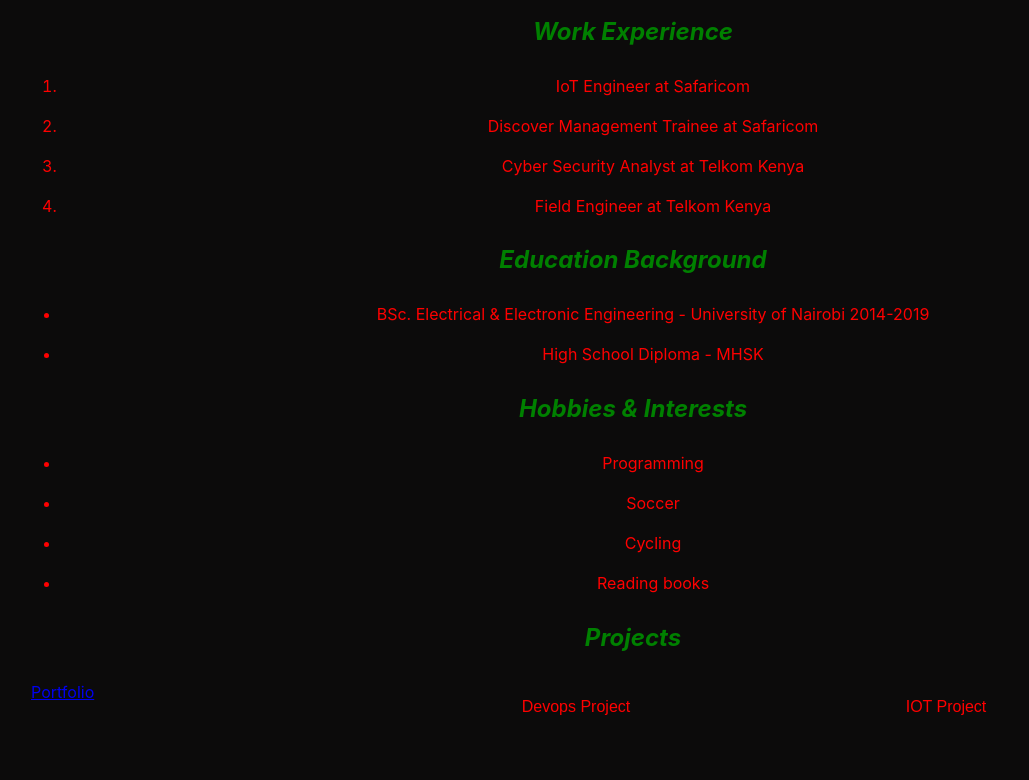
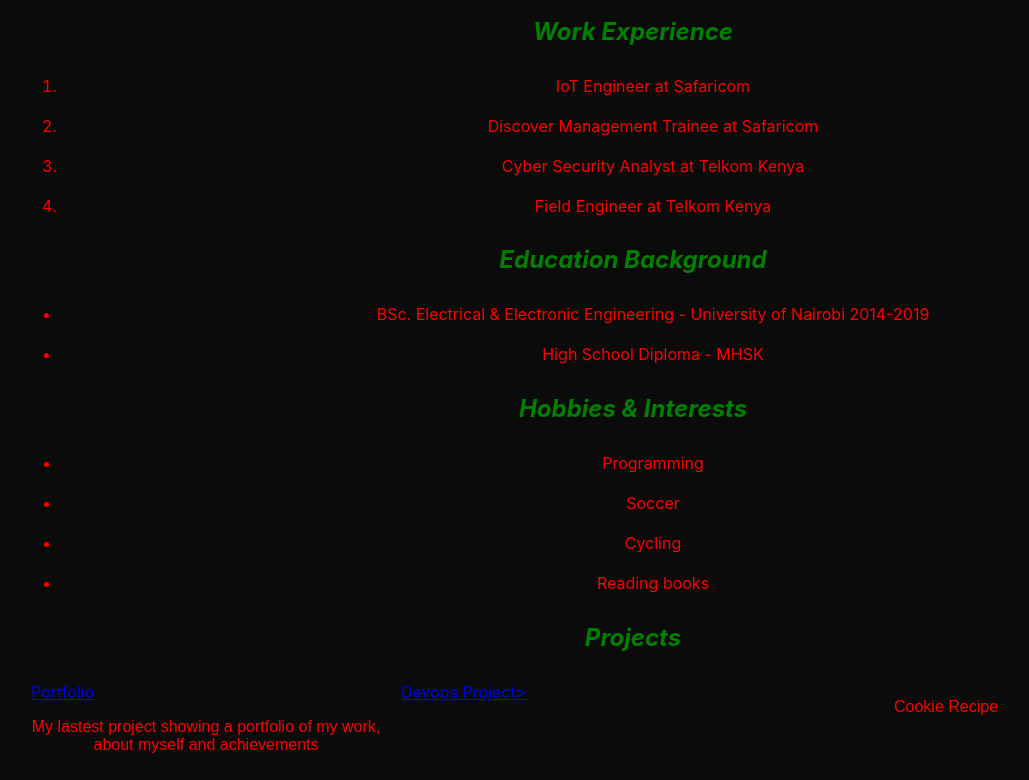
Before and after one commit to collinskrotich/Portfolio, a plain HTML site: page index.html in a window 1280 px wide. Shown: the part 554-1334 px from the top of the page, without its empty margins (7-1036 px from the left). Before the commit the page ends 1296 px from the top, so only its background shows below. Drawn offline with Linux system fonts and the light colour scheme.

Commit message:
Added Devops project github link to portfolio

```diff
--- a/index.html
+++ b/index.html
@@ -55,14 +55,15 @@
                 <h2>Projects</h2>
                 <div class="column">
                   <a href="https://github.com/collinskrotich/Portfolio" target="_blank">Portfolio</a>
+                  <p>My lastest project showing a portfolio of my work, about myself and achievements</p>
 
                 </div>
                 <div class="column">
-                  <p>Devops Project</p>
+                  <a href = "https://github.com/collinskrotich/cdond-c3-projectstarter1" target="_blank" >Devops Project></a>
 
                 </div>
                 <div class="column">
-                  <p>IOT Project</p>
+                  <p>Cookie Recipe</p>
                 </div>
               </body>
             </nav>
```
